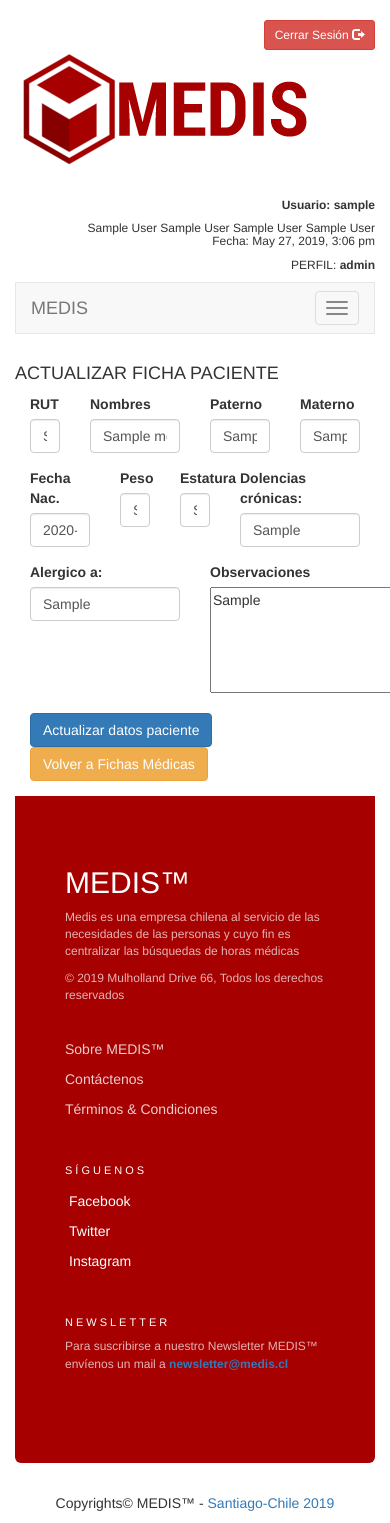
After one commit to NetWolf71/Medis, a CodeIgniter app: the page made by application/views/FichaModView.php in a window 390 px wide; the page is wider, and only the part inside the window is pictured. The commit adds this page. Run offline with CodeIgniter, Linux system fonts and the light colour scheme; the visitor is signed in with stand-in values (Sample User, id 1); the template is opened without the code that fills it: most values are stand-ins (such as "Sample title", 1, 10 or a date in 2020); some libraries are stand-ins or nearby versions.

Commit message:
Continuación del CRUD mas tabla nueva
Va

```diff
--- a/application/controllers/FichaController.php
+++ b/application/controllers/FichaController.php
@@ -72,11 +72,11 @@ class FichaController extends CI_Controller{
     public function mod($id_ficha){
         if(is_numeric($id_ficha)){
           $datos["mod"]=$this->FichaModel->mod($id_ficha);
-          //$this->load->view("PasModView",$datos);
-          if($this->input->post("submit")){
+          $this->load->view("FichaModView",$datos);
+          if($this->input->post()){
                 $mod=$this->FichaModel->mod(
                         $id_ficha,
-						$this->input->post("submit"),
+						//$this->input->post("id_ficha"),
                         $this->input->post("id_pers_medico_ficha"),
                         $this->input->post("dni_paciente_ficha"),
                         $this->input->post("nombres_ficha"),
--- a/application/models/FichaModel.php
+++ b/application/models/FichaModel.php
@@ -61,6 +61,7 @@ class FichaModel extends CI_Model {
 
     public function mod(
 			$id_ficha,
+			$modificar="NULL",
 			$id_pers_medico_ficha="NULL",
 			$dni_paciente_ficha="NULL",
 			$nombres_ficha="NULL",
@@ -74,7 +75,7 @@ class FichaModel extends CI_Model {
 			$obs_ficha="NULL"
 	){
         if($modificar=="NULL"){
-            $consulta=$this->db->query("SELECT * FROM ficha WHERE id_ficha=$id_ficha");
+            $consulta=$this->db->query("SELECT * FROM ficha WHERE id_ficha='$id_ficha'");
             return $consulta->result();
         }else{
           $consulta=$this->db->query("
@@ -90,7 +91,7 @@ class FichaModel extends CI_Model {
 				dolencia_cron_ficha='$dolencia_cron_ficha',
 				alergia_ficha='$alergia_ficha',
 				obs_ficha='$obs_ficha',
-			  WHERE id_ficha=$id_ficha;
+			  WHERE id_ficha='$id_ficha'
                   ");
           if($consulta==true){
               return true;
--- /dev/null
+++ b/application/views/FichaModView.php
@@ -0,0 +1,119 @@
+<?php
+	// Inicio HTML
+	$this->load->view('sis_header');
+?>
+<div class="container-fluid">
+	<div class="row">
+		<div class="col-md-4">
+			<h4>
+				ACTUALIZAR FICHA PACIENTE
+				<?php //echo $_SESSION['id_pers'];?>
+			</h4>
+		</div>
+		<div class="col-md-8">
+			<form action="" method="post">
+				<input type="hidden" name="id_pers_medico_ficha" id="id_pers_medico_ficha" value="<?php echo $_SESSION['id_pers'];?>">
+				<div class="form-group col-xs-2">
+					 <?php foreach ($mod as $fila){ ?>
+					 <input type="hidden" name="id_ficha" id="id_ficha" value="<?=$fila->id_ficha?>">
+					<label for="rut">
+						RUT
+					</label>
+					<input type="text" class="form-control" name="dni_paciente_ficha" id="dni_paciente_ficha" value="<?=$fila->dni_paciente_ficha?>">
+				</div>
+				<div class="form-group col-xs-4">
+
+					<label for="nombres">
+						Nombres
+					</label>
+					<input type="text" class="form-control" name="nombres_ficha" id="nombres_ficha" value="<?=$fila->nombres_ficha?>">
+				</div>
+				<div class="form-group col-xs-3">
+
+					<label for="paterno">
+						Paterno
+					</label>
+					<input type="text" class="form-control" name="paterno_ficha" id="paterno_ficha" value="<?=$fila->paterno_ficha?>">
+				</div>
+				<div class="form-group col-xs-3">
+
+					<label for="materno">
+						Materno
+					</label>
+					<input type="text" class="form-control" name="materno_ficha" id="materno_ficha" value="<?=$fila->materno_ficha?>">
+				</div>
+				<div class="form-group col-xs-3">
+
+					<label for="fnac">
+						Fecha Nac.
+					</label>
+					<input type="text" class="form-control" name="fecha_nac_ficha" id="fecha_nac_ficha" value="<?=$fila->fecha_nac_ficha?>">
+				</div>
+				<div class="form-group col-xs-2">
+
+					<label for="peso">
+						Peso
+					</label>
+					<input type="text" class="form-control" name="peso_ficha" id="peso_ficha" value="<?=$fila->peso_ficha?>">
+				</div>
+				<div class="form-group col-xs-2">
+
+					<label for="estatura">
+						Estatura
+					</label>
+					<input type="text" class="form-control" name="estatura_ficha" id="estatura_ficha" value="<?=$fila->estatura_ficha?>">
+				</div>
+				<div class="form-group col-xs-5">
+
+					<label for="dolencia_cron">
+						Dolencias crónicas:
+					</label>
+					<input type="text" class="form-control" name="dolencia_cron_ficha" id="dolencia_cron_ficha" value="<?=$fila->dolencia_cron_ficha?>">
+				</div>
+				<div class="form-group col-xs-6">
+
+					<label for="alergia">
+						Alergico a:
+					</label>
+					<input type="text" class="form-control" name="alergia_ficha" id="alergia_ficha" value="<?=$fila->alergia_ficha?>">
+				</div>
+				<div class="form-group col-xs-6">
+
+					<label for="obs">
+						Observaciones
+					</label>
+					<!-- <input type="textarea" class="form-control" name="obs" id="obs"> -->
+					<textarea name="obs_ficha" id="obs_ficha" cols="55" rows="5"><?=$fila->obs_ficha?></textarea>
+				</div>
+				<?php } ?>
+				<div class="form-group col-xs-6">
+				<button type="submit" class="btn btn-primary">
+					Actualizar datos paciente
+				</button>
+				<a class="btn btn-warning btn-md" href=<?=base_url("index.php/FichaController")?>>Volver a Fichas Médicas</a>
+				</div>
+			</form>
+			<br>
+			<?php
+					if( isset($_SESSION['flag']) && $_SESSION['flag'] ){
+						/*
+							$_SESSION['flag'] == true
+								Significa que se actualizó exitosamente.
+						*/
+				?>
+					<div class="container">
+						<div class="alert alert-success alert-dismissible fade in">
+							<a href="#" class="close" data-dismiss="alert" aria-label="close">&times;</a>
+								Se actualizó la ficha del paciente de manera exitosa.
+						</div>
+					</div>
+				<?php
+					}
+				?>
+		</div>
+	</div>
+</div>
+<?php
+	// Fin HTML
+	$this->load->view('sis_footer');
+?>
```
Also changed, not shown: application/views/FichaNewView.php (+1 -45 lines), ficha.sql (added, +80 -0 lines).
